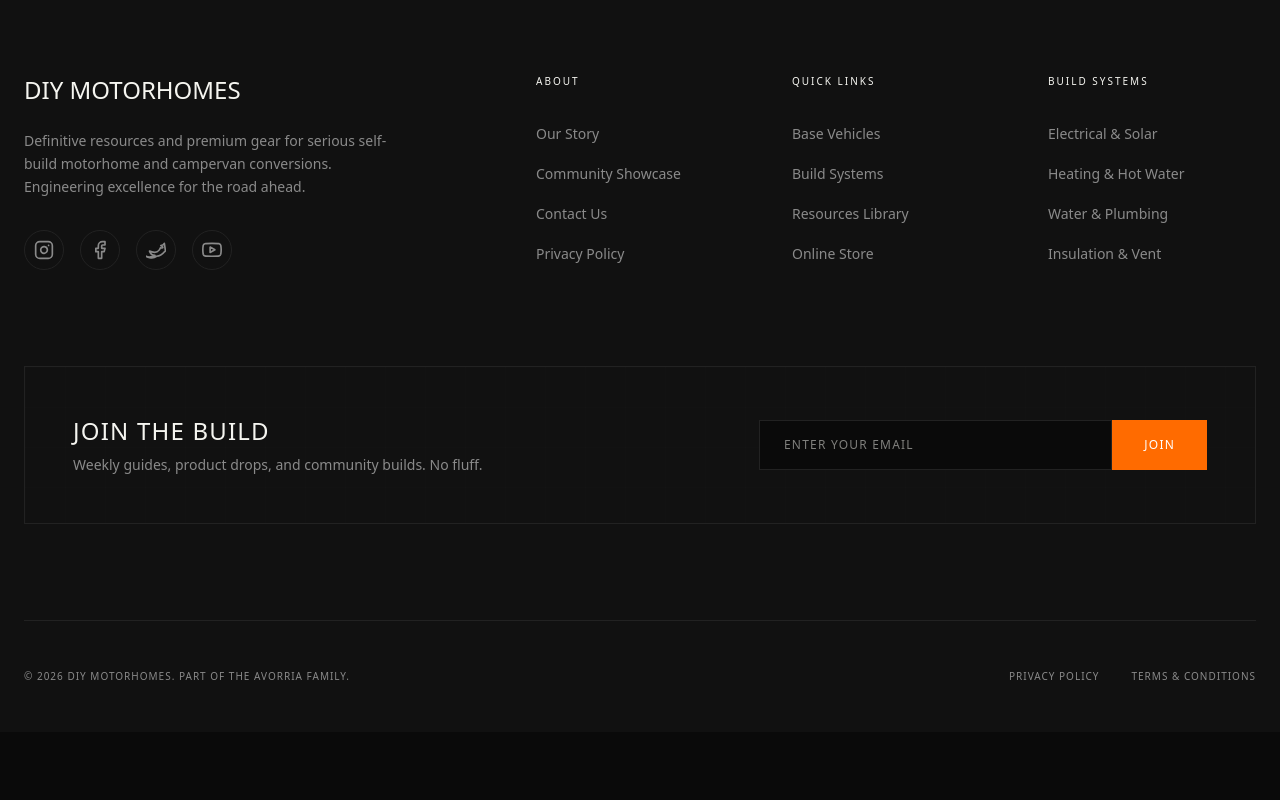
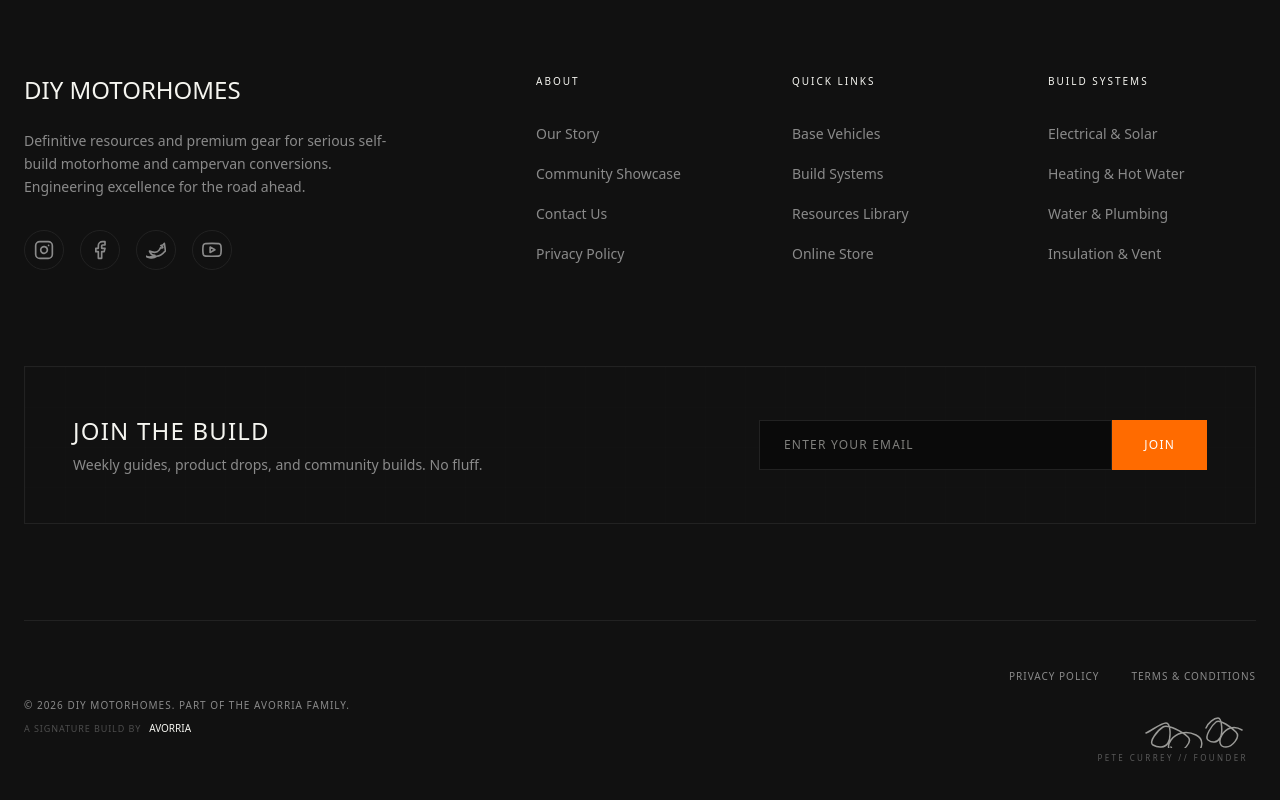
Before and after one commit to PeteCurrey/freedom, a Next.js app: page /showcase in a window 1280 px wide. Shown: the part 2519-3319 px from the top of the page. Before the commit the page ends 3251 px from the top, so only its background shows below. Built offline with nearby package versions, Linux system fonts and the light colour scheme.

Commit message:
chore: UX polish - fix mega menu hover, update favicon, and add footer signature sign-off

```diff
--- a/src/app/layout.tsx
+++ b/src/app/layout.tsx
@@ -24,6 +24,10 @@ const jetbrainsMono = JetBrains_Mono({
 export const metadata: Metadata = {
   title: "DIY MOTORHOMES // Built for the road. Engineered for life.",
   description: "The UK's definitive resource hub and online store for serious self-build motorhome and campervan conversions.",
+  icons: {
+    icon: "/icon.svg",
+    apple: "/icon.svg",
+  },
 };
 
 export default function RootLayout({
--- a/src/components/layout/Footer.tsx
+++ b/src/components/layout/Footer.tsx
@@ -128,9 +128,17 @@ export function Footer() {
 
         {/* Bottom Bar */}
         <div className="flex flex-col md:flex-row items-center justify-between pt-12 border-t border-brand-border gap-6">
+          <div className="flex flex-col gap-2">
             <p className="font-mono text-[10px] text-brand-grey uppercase tracking-widest">
               © {new Date().getFullYear()} DIY MOTORHOMES. Part of the Avorria family.
             </p>
+            <div className="flex items-center gap-2">
+              <span className="font-mono text-[9px] text-brand-grey/50 uppercase tracking-widest">A signature build by</span>
+              <a href="https://avorria.co.uk" target="_blank" rel="noopener noreferrer" className="font-display text-[10px] text-brand-white hover:text-brand-orange transition-colors">AVORRIA</a>
+            </div>
+          </div>
+
+          <div className="flex flex-col md:items-end gap-6">
             <div className="flex items-center space-x-8">
               <Link
                 href="/privacy"
@@ -145,6 +153,16 @@ export function Footer() {
                 Terms & Conditions
               </Link>
             </div>
+
+            {/* Hand-drawn style signature for Pete Currey */}
+            <div className="flex flex-col items-end opacity-60">
+               <svg width="120" height="40" viewBox="0 0 120 40" className="text-brand-white fill-none stroke-current" style={{ strokeWidth: 1.5, strokeLinecap: 'round' }}>
+                  <path d="M10 25c5-2 15-10 20-10s5 15 2 20-10 5-15 2 5-15 10-18 20 5 25 10-5 15-12 15-10-5-5-12 15-10 25-5 5 15 0 20-20 2-25-8" />
+                  <path d="M70 20c2-5 8-10 12-10s5 15 2 20-8 5-12 2 4-15 8-18 15 5 20 10-4 15-10 15-8-5-4-12 12-10 20-5" />
+               </svg>
+               <span className="font-mono text-[8px] text-brand-grey uppercase tracking-[0.3em] mt-1 pr-2">Pete Currey // Founder</span>
+            </div>
+          </div>
         </div>
       </div>
     </footer>
--- a/src/components/layout/Navbar.tsx
+++ b/src/components/layout/Navbar.tsx
@@ -69,7 +69,20 @@ export function Navbar() {
   const [isScrolled, setIsScrolled] = useState(false);
   const [mobileMenuOpen, setMobileMenuOpen] = useState(false);
   const [hoveredNav, setHoveredNav] = useState<string | null>(null);
+  const [timeoutId, setTimeoutId] = useState<NodeJS.Timeout | null>(null);
   const pathname = usePathname();
+
+  const handleMouseEnter = (linkName: string) => {
+    if (timeoutId) clearTimeout(timeoutId);
+    setHoveredNav(linkName);
+  };
+
+  const handleMouseLeave = () => {
+    const id = setTimeout(() => {
+      setHoveredNav(null);
+    }, 150);
+    setTimeoutId(id);
+  };
 
   useEffect(() => {
     const handleScroll = () => {
@@ -116,8 +129,8 @@ export function Navbar() {
             <div
               key={link.name}
               className="h-full flex items-center"
-              onMouseEnter={() => link.mega && setHoveredNav(link.name)}
-              onMouseLeave={() => setHoveredNav(null)}
+              onMouseEnter={() => link.mega && handleMouseEnter(link.name)}
+              onMouseLeave={() => link.mega && handleMouseLeave()}
             >
               <Link
                 href={link.href}
@@ -134,6 +147,7 @@ export function Navbar() {
               {link.mega && link.items && (
                 <div className={cn(
                   "absolute top-full left-0 right-0 bg-brand-obsidian border-b border-brand-border transition-all duration-300 overflow-hidden",
+                  "before:absolute before:-top-8 before:left-0 before:right-0 before:h-8 before:content-['']",
                   hoveredNav === link.name ? "max-h-[600px] opacity-100" : "max-h-0 opacity-0 pointer-events-none"
                 )}>
                   <div className="container mx-auto px-6 py-12">
```
Also changed, not shown: public/icon.svg (added). Lines whose indentation alone changed are shown as unchanged.
